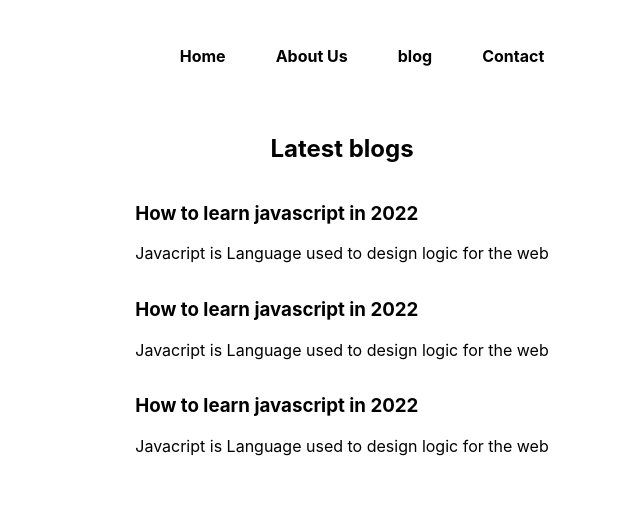
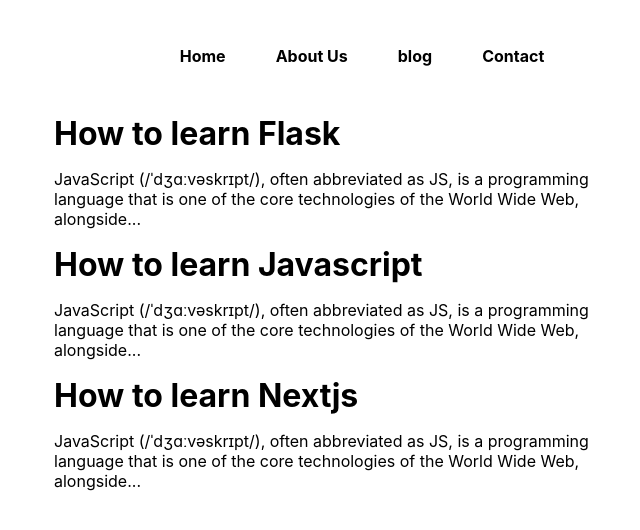
Before and after one commit to STRYKER2403/hunting_coder, a Next.js app: page /blog in a window 1280 px wide. Shown: the top 530 px of the page, without its empty margins (298-938 px from the left). Built offline with nearby package versions, Linux system fonts and the light colour scheme.

Commit message:
State 17-20

```diff
--- a/blogdata/how-to-learn-flask.json
+++ b/blogdata/how-to-learn-flask.json
@@ -1,5 +1,6 @@
 {
-    "title":"How to learn Javascript",
+    "title":"How to learn Flask",
     "content":"JavaScript (/ˈdʒɑːvəskrɪpt/), often abbreviated as JS, is a programming language that is one of the core technologies of the World Wide Web, alongside HTML and CSS. As of 2022, 98% of websites use JavaScript on the client side for webpage behavior, often incorporating third-party libraries. All major web browsers have a dedicated JavaScript engine to execute the code on users' devices. JavaScript is a high-level, often just-in-time compiled language that conforms to the ECMAScript standard.[10] It has dynamic typing, prototype-based object-orientation, and first-class functions. It is multi-paradigm, supporting event-driven, functional, and imperative programming styles. It has application programming interfaces (APIs) for working with text, dates, regular expressions, standard data structures, and the Document Object Model (DOM). The ECMAScript standard does not include any input/output (I/O), such as networking, storage, or graphics facilities. In practice, the web browser or other runtime system provides JavaScript APIs for I/O. JavaScript engines were originally used only in web browsers, but are now core components of some servers and a variety of applications. The most popular runtime system for this usage is Node.js. Although Java and JavaScript are similar in name, syntax, and respective standard libraries, the two languages are distinct and differ greatly in design.",
-    "author":"Swap"
+    "author":"Swap",
+    "slug":"how-to-learn-flask"
 }
--- a/blogdata/how-to-learn-javascript.json
+++ b/blogdata/how-to-learn-javascript.json
@@ -1,5 +1,6 @@
 {
     "title":"How to learn Javascript",
     "content":"JavaScript (/ˈdʒɑːvəskrɪpt/), often abbreviated as JS, is a programming language that is one of the core technologies of the World Wide Web, alongside HTML and CSS. As of 2022, 98% of websites use JavaScript on the client side for webpage behavior, often incorporating third-party libraries. All major web browsers have a dedicated JavaScript engine to execute the code on users' devices. JavaScript is a high-level, often just-in-time compiled language that conforms to the ECMAScript standard.[10] It has dynamic typing, prototype-based object-orientation, and first-class functions. It is multi-paradigm, supporting event-driven, functional, and imperative programming styles. It has application programming interfaces (APIs) for working with text, dates, regular expressions, standard data structures, and the Document Object Model (DOM). The ECMAScript standard does not include any input/output (I/O), such as networking, storage, or graphics facilities. In practice, the web browser or other runtime system provides JavaScript APIs for I/O. JavaScript engines were originally used only in web browsers, but are now core components of some servers and a variety of applications. The most popular runtime system for this usage is Node.js. Although Java and JavaScript are similar in name, syntax, and respective standard libraries, the two languages are distinct and differ greatly in design.",
-    "author":"Swap"
+    "author":"Swap",
+    "slug":"how-to-learn-javascript"
 }
--- a/blogdata/how-to-learn-nextjs.json
+++ b/blogdata/how-to-learn-nextjs.json
@@ -1,5 +1,6 @@
 {
-    "title":"How to learn Javascript",
+    "title":"How to learn Nextjs",
     "content":"JavaScript (/ˈdʒɑːvəskrɪpt/), often abbreviated as JS, is a programming language that is one of the core technologies of the World Wide Web, alongside HTML and CSS. As of 2022, 98% of websites use JavaScript on the client side for webpage behavior, often incorporating third-party libraries. All major web browsers have a dedicated JavaScript engine to execute the code on users' devices. JavaScript is a high-level, often just-in-time compiled language that conforms to the ECMAScript standard.[10] It has dynamic typing, prototype-based object-orientation, and first-class functions. It is multi-paradigm, supporting event-driven, functional, and imperative programming styles. It has application programming interfaces (APIs) for working with text, dates, regular expressions, standard data structures, and the Document Object Model (DOM). The ECMAScript standard does not include any input/output (I/O), such as networking, storage, or graphics facilities. In practice, the web browser or other runtime system provides JavaScript APIs for I/O. JavaScript engines were originally used only in web browsers, but are now core components of some servers and a variety of applications. The most popular runtime system for this usage is Node.js. Although Java and JavaScript are similar in name, syntax, and respective standard libraries, the two languages are distinct and differ greatly in design.",
-    "author":"Swap"
+    "author":"Swap",
+    "slug":"how-to-learn-nextjs"
 }
--- /dev/null
+++ b/pages/api/blogs.js
@@ -0,0 +1,16 @@
+const fs = require('fs');
+
+export default async function handler(req, res) {
+
+    let data = await fs.promises.readdir("blogdata")
+    let allBlogs = [];
+
+    for (let index = 0; index < data.length; index++) {
+        let element = data[index];
+        // console.log(element)
+        let myFile = await fs.promises.readFile(("blogdata/" + element),"utf-8");
+        allBlogs.push(JSON.parse(myFile));
+    }
+    res.status(200).json(allBlogs)
+
+  }
--- /dev/null
+++ b/pages/api/getblog.js
@@ -0,0 +1,15 @@
+// http://localhost:3000/api/getblog?slug=how-to-learn-javascript
+
+const fs = require('fs');
+
+export default function handler(req, res) {
+    fs.readFile(`blogdata/${req.query.slug}.json`,"utf-8",(err,data)=>{
+        if(err)
+        {
+            res.status(500).json("No such blog Found")
+        }
+        // console.log(JSON.parse(data));
+        res.status(200).json(JSON.parse(data))
+    })
+
+  }
--- a/pages/api/hello.js
+++ /dev/null
@@ -1,5 +0,0 @@
-// Next.js API route support: https://nextjs.org/docs/api-routes/introduction
-
-export default function handler(req, res) {
-  res.status(200).json({ name: 'John Doe' })
-}
--- a/pages/blog.js
+++ b/pages/blog.js
@@ -1,27 +1,29 @@
-import React from 'react'
+import React, { useEffect, useState } from 'react'
 import Link from 'next/link'
 import styles from '../styles/blog.module.css'
 
 const Blog = () => {
+  const [blogs, setblogs] = useState([]);
+
+  useEffect(() => {
+
+    fetch("http://localhost:3000/api/blogs").then((a)=> a.json())
+    .then((parsed)=>{
+      //  console.log(parsed)
+       setblogs(parsed)});
+
+  }, []);
+
   return (
     <div>
       <main className={styles.main}>
-        <h2>Latest blogs</h2>
-          <div className="blog">
-            <Link href={"/blogpost/learn-javascript"}>
-            <h3 className={styles.blogitemh3}>How to learn javascript in 2022</h3></Link>
-            <p>Javacript is Language used to design logic for the web</p>
+        {blogs.map((blogitem)=>{
+          return <div key={blogitem.title}>
+            <Link href={`/blogpost/${blogitem.slug}`}>
+            <h3 className={styles.blogitemh3}>{blogitem.title}</h3></Link>
+            <p className={styles.blogitemp}>{blogitem.content.substr(0,150)}...</p>
           </div>
-
-          <div className="blog">
-            <h3>How to learn javascript in 2022</h3>
-            <p>Javacript is Language used to design logic for the web</p>
-          </div>
-
-          <div className="blog">
-            <h3>How to learn javascript in 2022</h3>
-            <p>Javacript is Language used to design logic for the web</p>
-          </div>
+        })}
           </main>
         </div>
   )
--- a/styles/blog.module.css
+++ b/styles/blog.module.css
@@ -12,4 +12,11 @@
 
   .blogitemh3{
     cursor: pointer;
+    font-size: 2rem;
+    margin: 0;
+    padding: 0;
   }
+
+  .blogitemp{
+    max-width: 45vw;
+  }
```
Also changed, not shown: pages/blogpost/[slug].js (+20 -8 lines).
